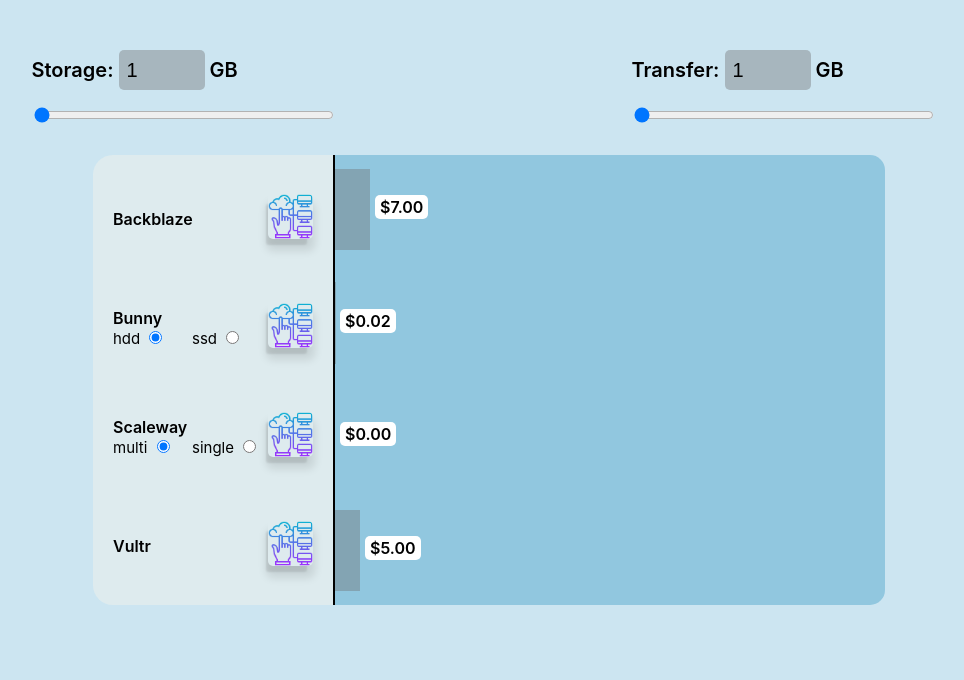
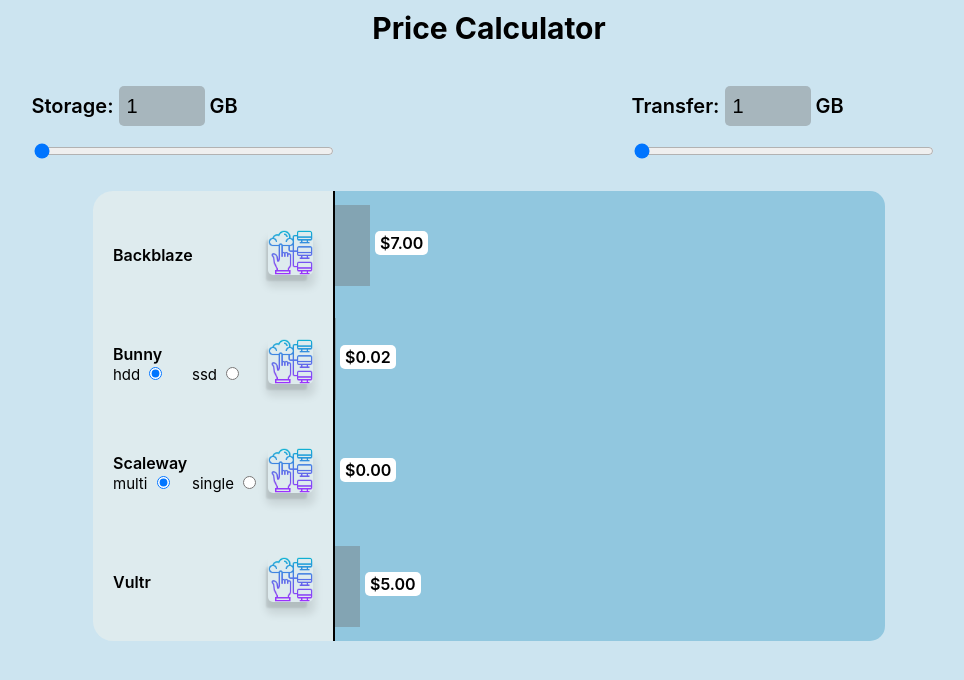
Before and after one commit to Selim96/calculator, a website built with Parcel: page src/index.html in a window 1280 px wide. Shown: the whole page, without its empty margins (151-1115 px from the left). Built offline with nearby package versions, Linux system fonts and the light colour scheme.

Commit message:
add title

```diff
--- a/src/index.html
+++ b/src/index.html
@@ -8,6 +8,7 @@
     <title>Calculator</title>
   </head>
   <body>
+    <h1 class="title">Price Calculator</h1>
     <div class="main_section">
       <div class="schedule_container">
         <div class="provaiders_names"></div>
--- a/src/sass/_base.scss
+++ b/src/sass/_base.scss
@@ -1,4 +1,5 @@
 body {
+  background-color: rgba(125, 188, 218, 0.39);
   margin: 0;
   box-sizing: border-box;
   font-family: -apple-system, BlinkMacSystemFont, 'Segoe UI', 'Roboto', 'Oxygen',
@@ -33,6 +34,10 @@
     monospace;
 }
 
+h1, h2, h3, h4 {
+  margin: 0;
+}
+
 ul {
   list-style: none;
   margin: 0;
--- a/src/sass/_home.scss
+++ b/src/sass/_home.scss
@@ -1,19 +1,28 @@
+.title {
+    text-align: center;
+    font-size: 20px;
+    padding: 10px;
+    @include mq(tablet) {
+        font-size: 30px;
+    }
+}
+
 .main_section {
-    min-height: 100%;
+    min-height: calc(100% - 47px);
     width: 100%;
     box-sizing: border-box;
     display: flex;
     flex-direction: column;
-    padding-top: 20px;
+
     padding-bottom: 20px;
     padding-right: 20px;
     padding-left: 20px;
-    background-color: rgba(125, 188, 218, 0.39);
     @include mq(tablet) {
+        min-height: calc(100% - 60px);
         display: flex;
         flex-direction: column-reverse;
         justify-content: flex-end;
-        padding-top: 50px;
+        padding-top: 30px;
         padding-bottom: 80px;
         padding-right: 40px;
         padding-left: 40px;
```
